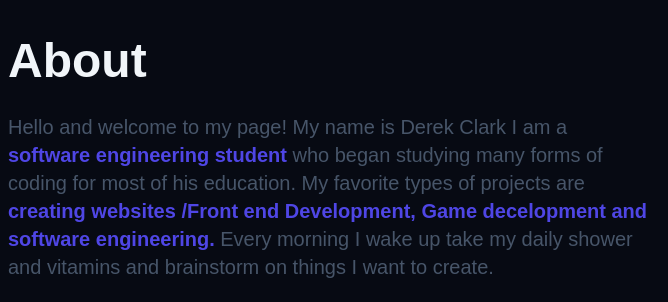
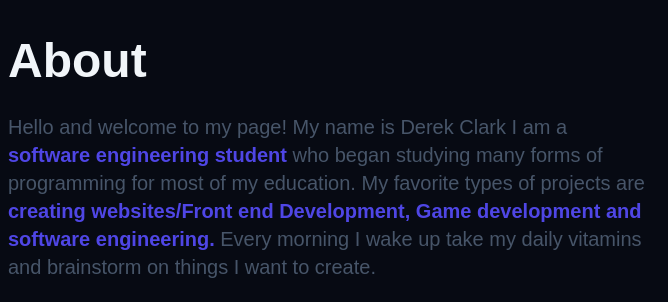
Before and after one commit to DerekVClark/Personal_website, a website built with Vite: page index.html in a window 1280 px wide. Shown: the part 743-1045 px from the top of the page, 0-668 px from the left. Built offline with nearby package versions, Linux system fonts and the light colour scheme; a web font is replaced by a local one.

Commit message:
Made changes to bio content

```diff
--- a/index.html
+++ b/index.html
@@ -131,14 +131,14 @@
           <p class="about__description">
             Hello and welcome to my page! My name is Derek Clark I am a
             <strong>software engineering student</strong> who began studying
-            many forms of coding for most of his education. My favorite types of
-            projects are
+            many forms of programming for most of my education. My favorite
+            types of projects are
             <strong
-              >creating websites /Front end Development, Game decelopment and
+              >creating websites/Front end Development, Game development and
               software engineering.</strong
             >
-            Every morning I wake up take my daily shower and vitamins and
-            brainstorm on things I want to create.
+            Every morning I wake up take my daily vitamins and brainstorm on
+            things I want to create.
           </p>
           <p class="about__description">
             Those around me consider me a friendly face and a hard worker always
```
